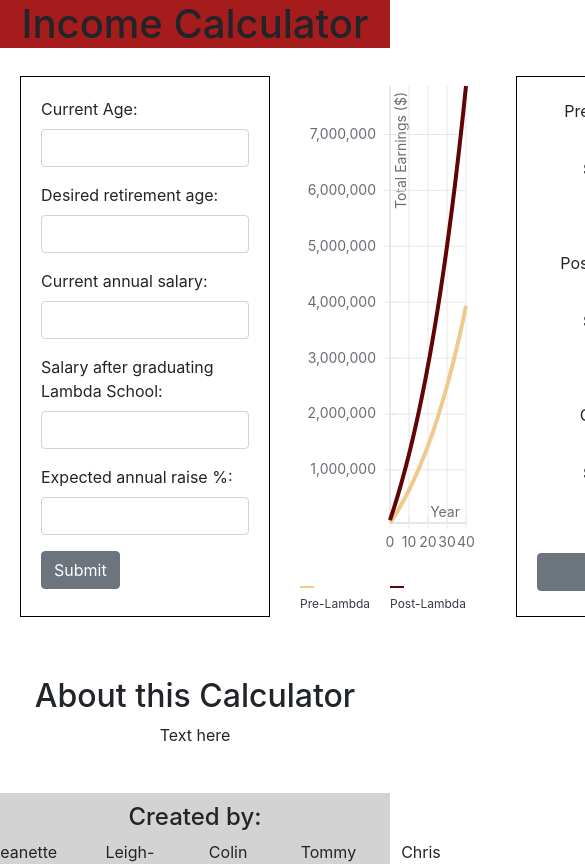
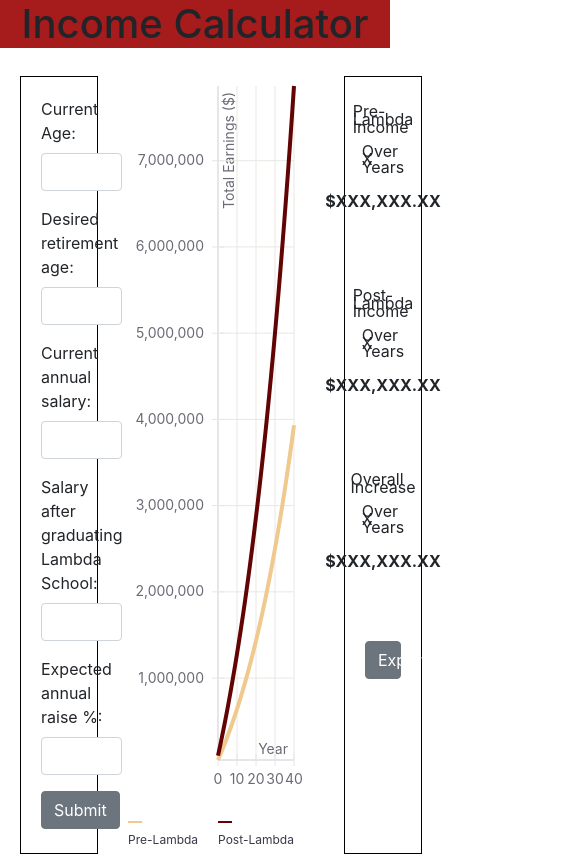
Before and after one commit to LambdaWinter19Hackathon-Calculator/Hackathon_Income_Calculator, a React (Create React App) app: page / in a window 390 px wide. Shown: the top 864 px of the page, 585 px wide, since content can reach past the window. Built offline with nearby package versions, Linux system fonts and the light colour scheme.

Commit message:
Made all elements have border-box sizing, continued with responsiveness

```diff
--- a/src/App.js
+++ b/src/App.js
@@ -27,6 +27,7 @@
 
 const ContentContainer = styled.div`
   display: flex;
+  max-width: 2000px;
   padding-top: 20px;
 `;
 
--- a/src/components/DataOutput.js
+++ b/src/components/DataOutput.js
@@ -35,7 +35,6 @@
 const OutputContainer = styled.div`
     display: flex;
     flex-direction: column;
-    min-width: 250px;
     width: 20%;
     padding: 20px;
     border: 1px solid black;
--- a/src/components/Footer.js
+++ b/src/components/Footer.js
@@ -42,7 +42,7 @@
 text-align: center;
 background-color: lightgray;
 h4 {
-    padding-top: 10px;
+    padding: 20px;
 }
 `;
 const List = styled.ul`
@@ -53,7 +53,7 @@
 list-style-type: none;
 `;
 const Items = styled.li`
-padding: 0 20px 20px 20px;
+padding: 0 20px;
 `;
 
 
--- a/src/components/IncomeForm.js
+++ b/src/components/IncomeForm.js
@@ -113,7 +113,6 @@
 
 const FormContainer = styled.div`
   display: flex;
-  min-width: 250px;
   width: 20%;
   padding: 20px;
   border: 1px solid black;
--- a/src/index.css
+++ b/src/index.css
@@ -1,8 +1,3 @@
-.App {
-  margin: 0 auto;
+* {
+  box-sizing: border-box;
 }
-
-/* .form-container {
-  max-width: 20%;
-  padding: 20px;
-} */
```
